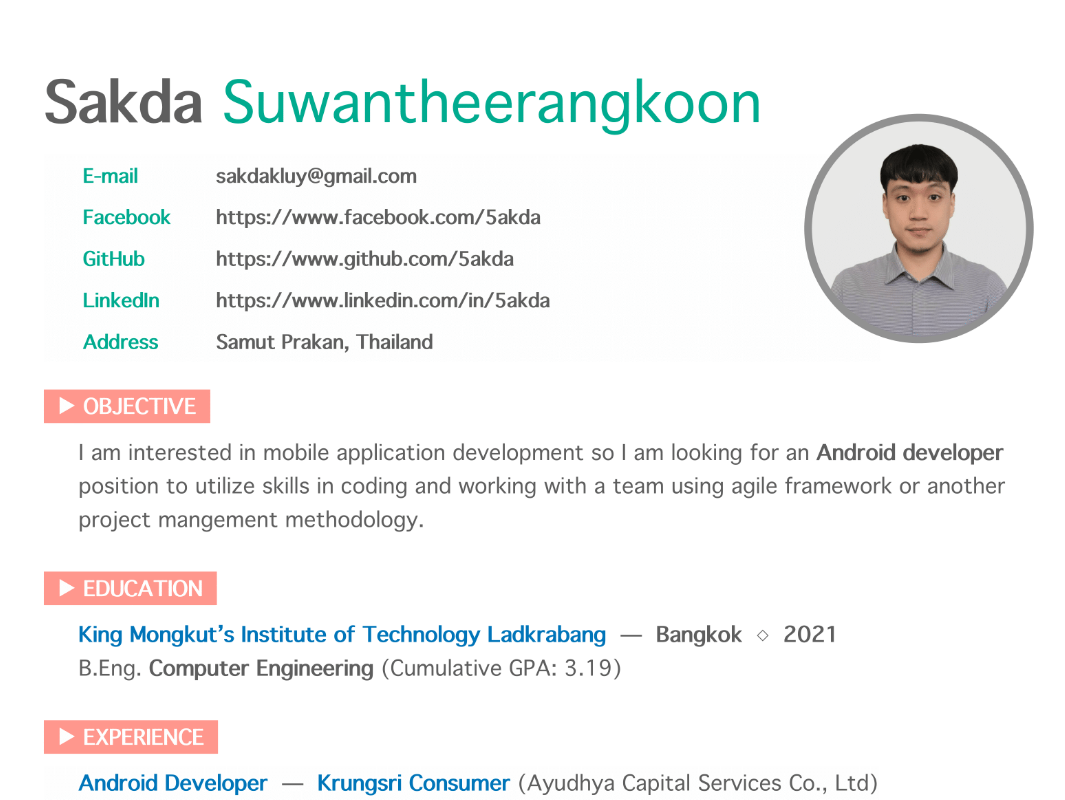
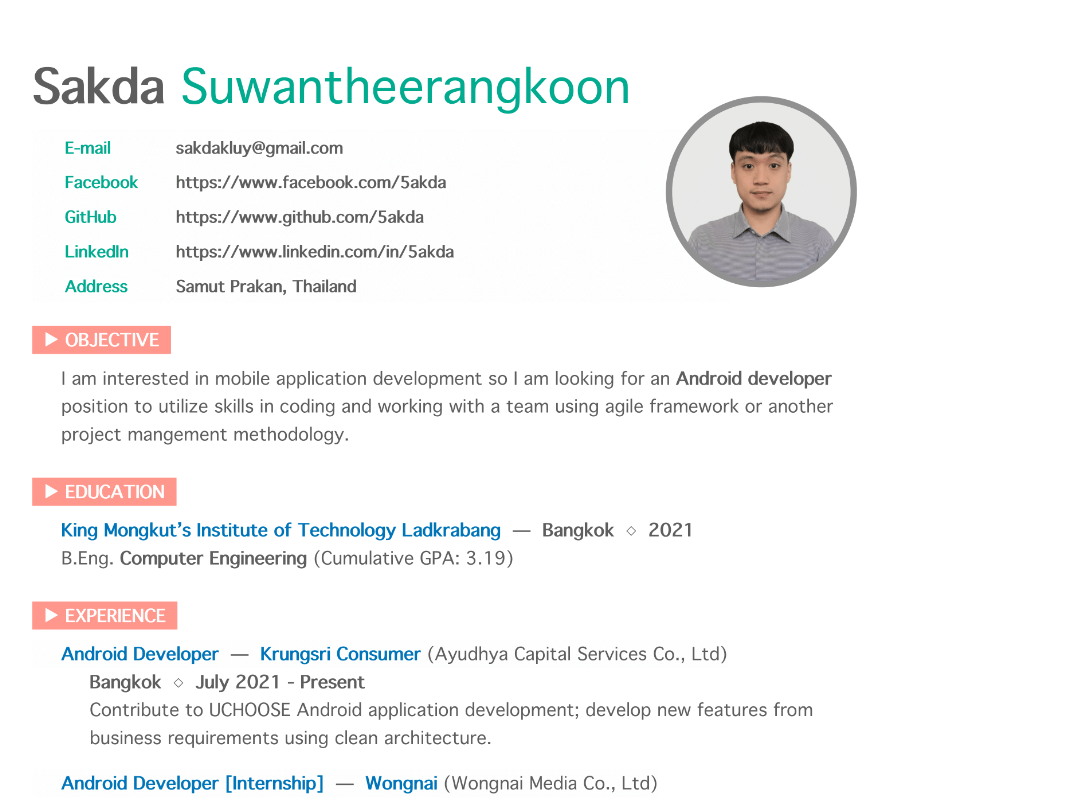
Before and after one commit to 5akda/5akda.github.io, a plain HTML site: page index.html in a window 1280 px wide. Shown: the top 800 px of the page, without its empty margins (33-1098 px from the left). Drawn offline with Linux system fonts and the light colour scheme.

Commit message:
Update index.html

```diff
--- a/index.html
+++ b/index.html
@@ -3,6 +3,6 @@
     <title>This is 5akda</title>
   </head>
   <body>
-    <img src="resume_online-1.png" style="width: 90%;"/>
+    <img src="resume_online-1.png" style="width: 75%;"/>
   </body>
 </html>
```
